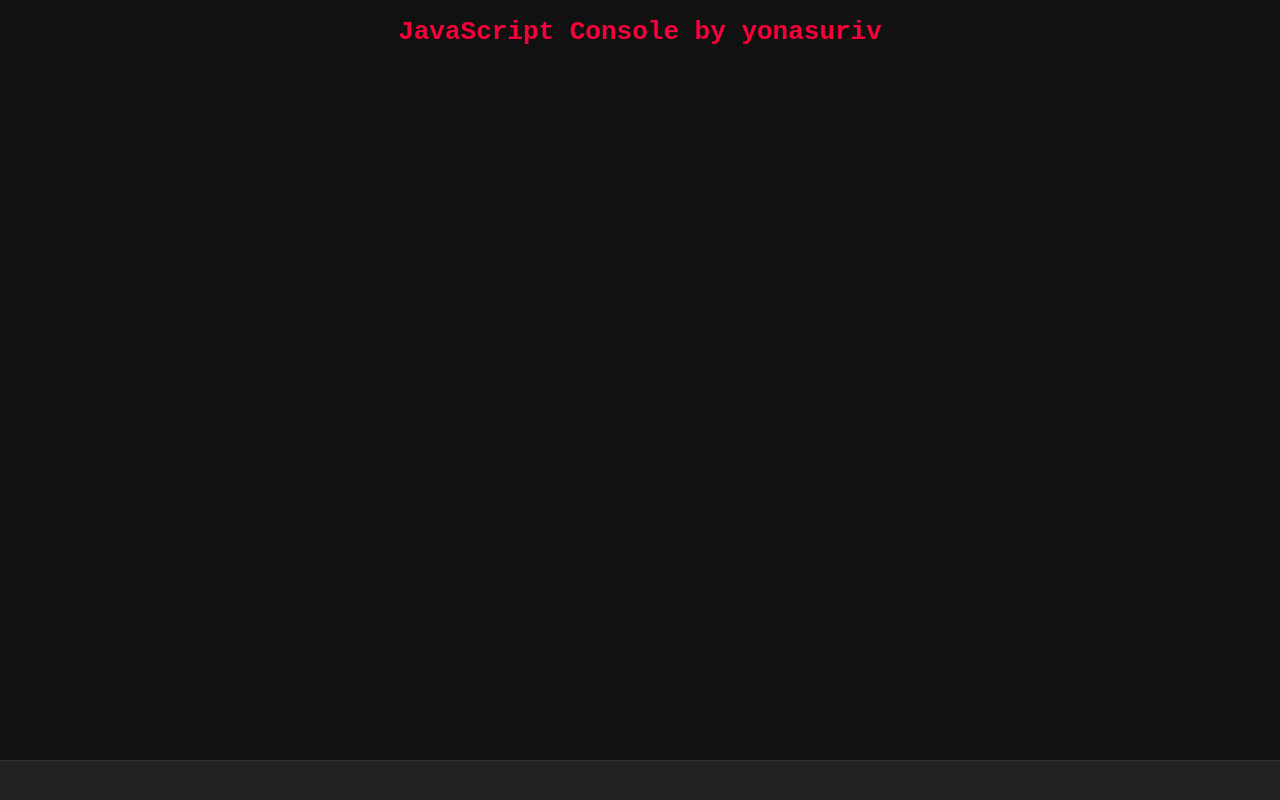
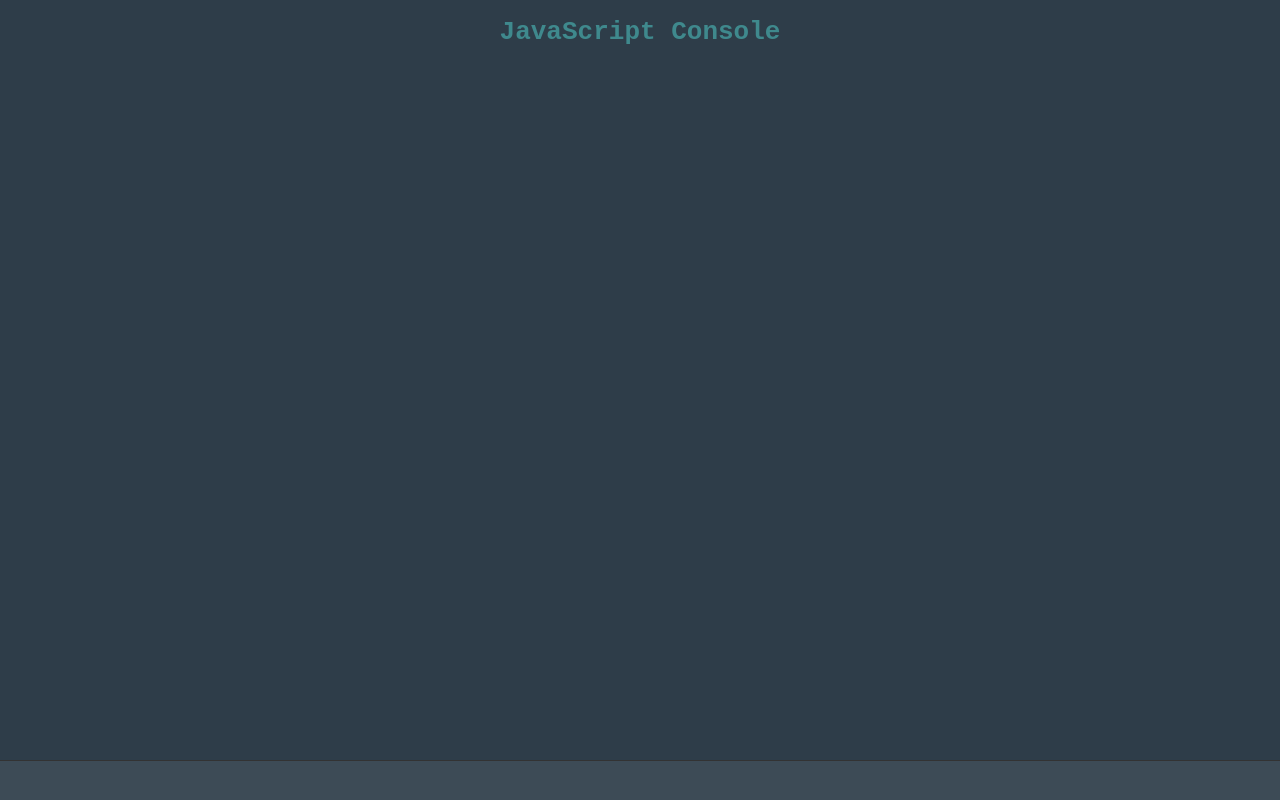
Before and after one commit to yonasuriv/JavaScriptConsole, a plain HTML site: page index.html in a window 1280 px wide. Drawn offline with Linux system fonts and the light colour scheme.

Commit message:
Changed color palette to match with website

```diff
--- a/index.html
+++ b/index.html
@@ -2,14 +2,14 @@
 <html lang="en" >
 <head>
   <meta charset="UTF-8">
-  <title>CodePen - JavaScript Console</title>
+  <title>JavaScript Console</title>
   <link rel="stylesheet" href="./style.css">
 
 </head>
 <body>
 <!-- partial:index.partial.html -->
 <div class="console">
-  <center><h1>JavaScript Console by <a href="https://www.yonasuriv.com">yonasuriv</a></h1></center>
+  <center><h1><a href="https://www.yonasuriv.com">JavaScript Console</a></h1></center>
   <div class="console-history"></div>
   <input class="console-input" type="text" autofocus spellcheck="false">
 </div>
--- a/style.css
+++ b/style.css
@@ -2,11 +2,11 @@ body {
   margin: 0;
 }
 h1 {
-  color: #F8003A;
+  color: #3f898d;
 }
 
 a {
-  color: #F8003A;
+  color: #3f898d;
   text-decoration: none;
 }
 
@@ -19,7 +19,7 @@ a {
   height: 100vh;
   display: flex;
   flex-direction: column;
-  background: #111111;
+  background: #2E3D49;
 }
 
 .console-history {
@@ -46,7 +46,7 @@ a {
 }
 
 .console-output-log {
-  color: #F8003A;
+  color: #86ebd9;
 }
 
 .console-input {
```
